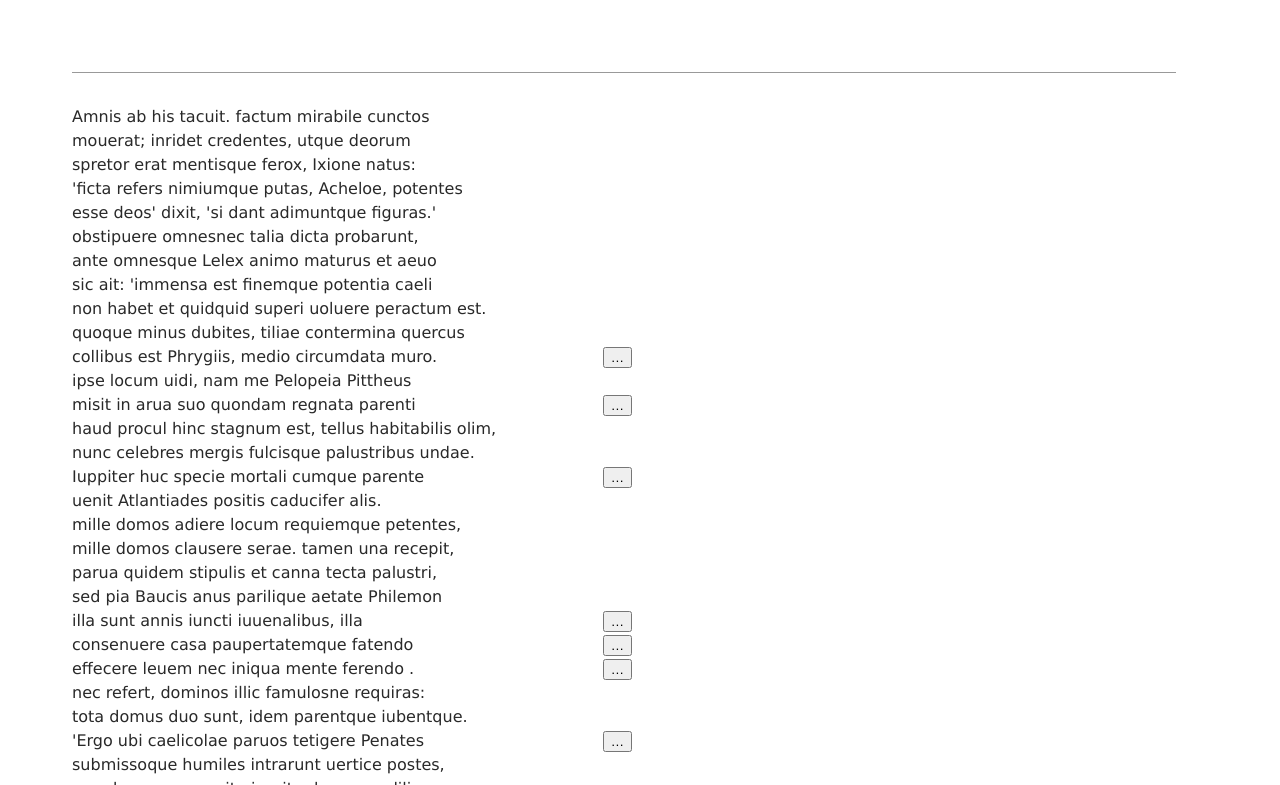
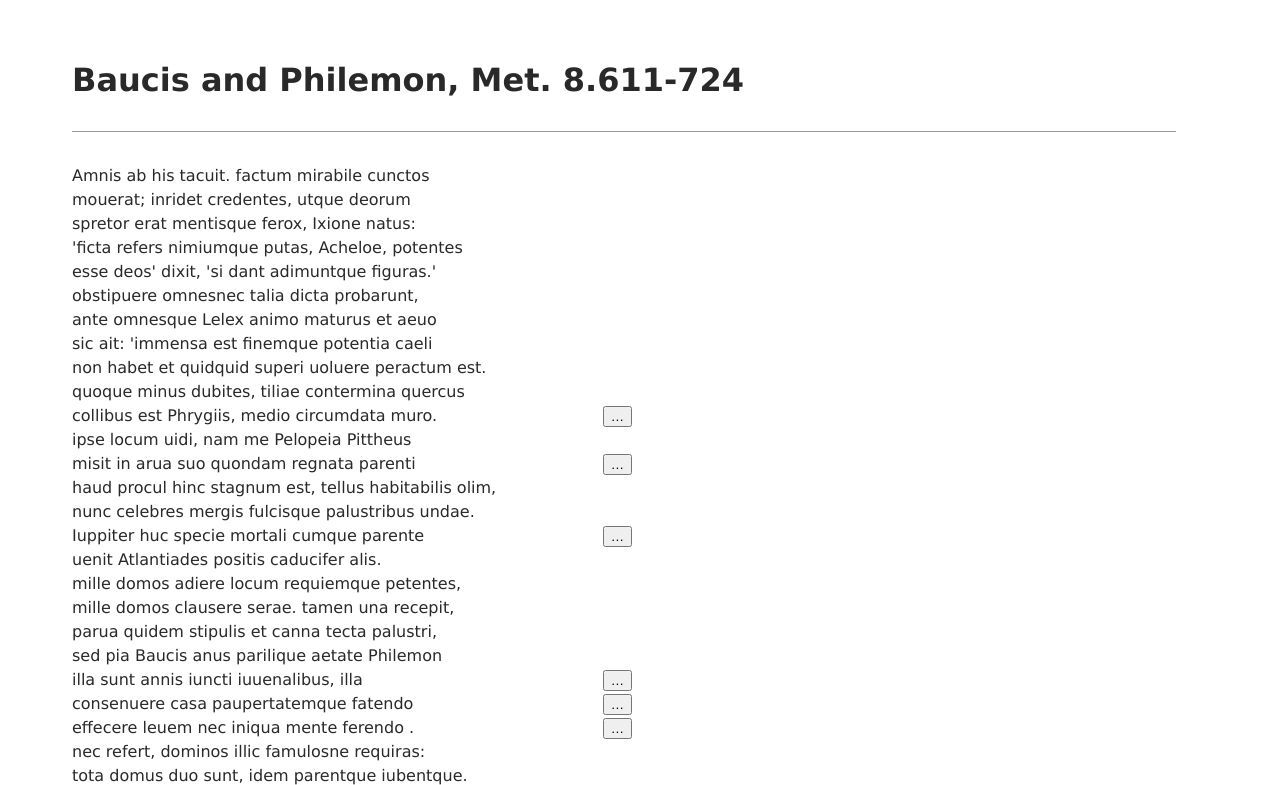
Before and after one commit to mlockwood1/BaucisetPhilemon-variorum, a plain HTML site: page index.html in a window 1280 px wide. Shown: the top 785 px of the page. Drawn offline with nearby package versions, Linux system fonts and the light colour scheme.

Commit message:
Title added

```diff
--- a/index.html
+++ b/index.html
@@ -21,6 +21,8 @@
 
   <body>
 
+  <h1>Baucis and Philemon, Met. 8.611-724</h1>
+
     <div id="TEI"></div>
 
     <script>
```
Also changed, not shown: data/variants.xml (line endings or trailing spaces).
